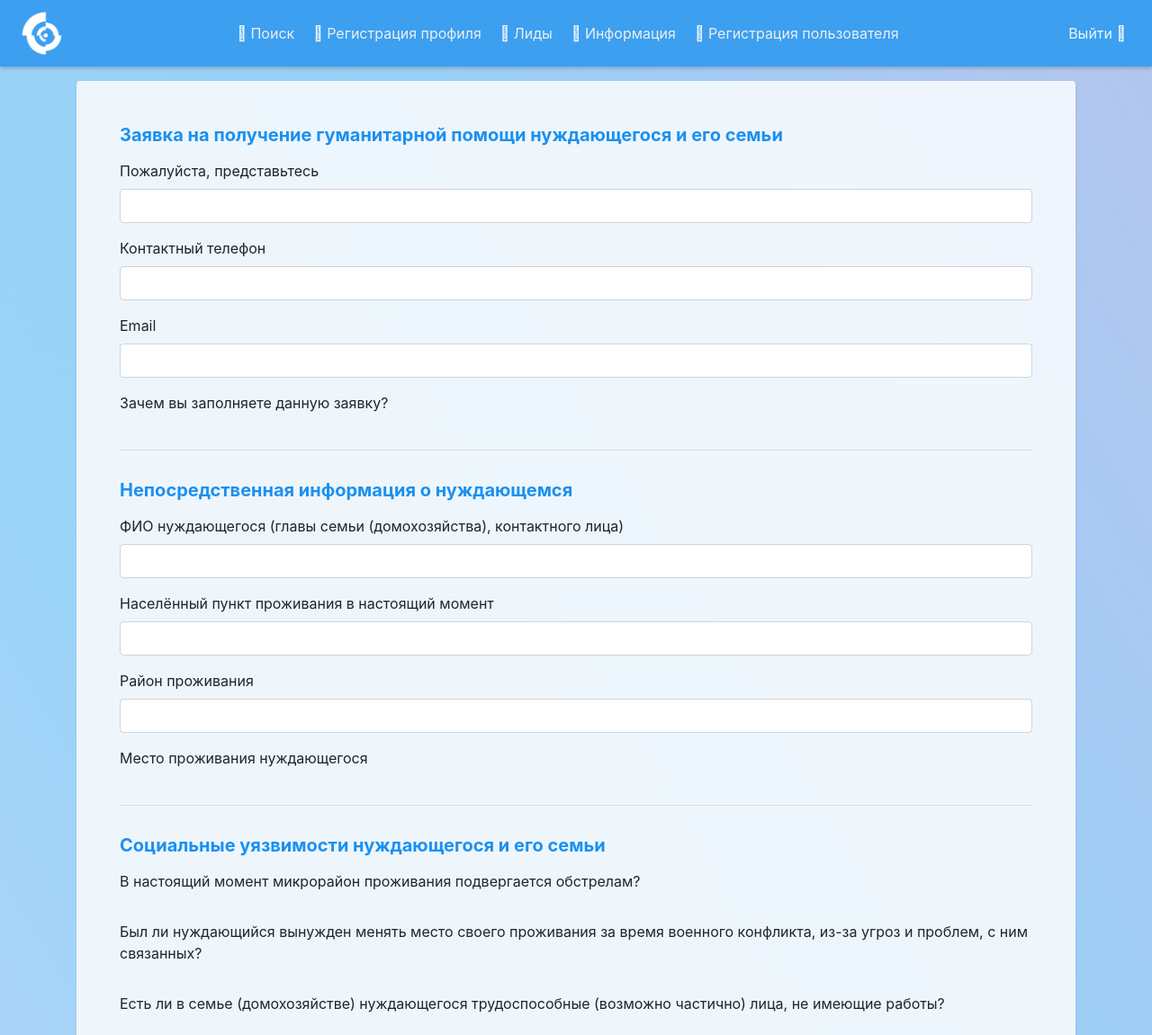
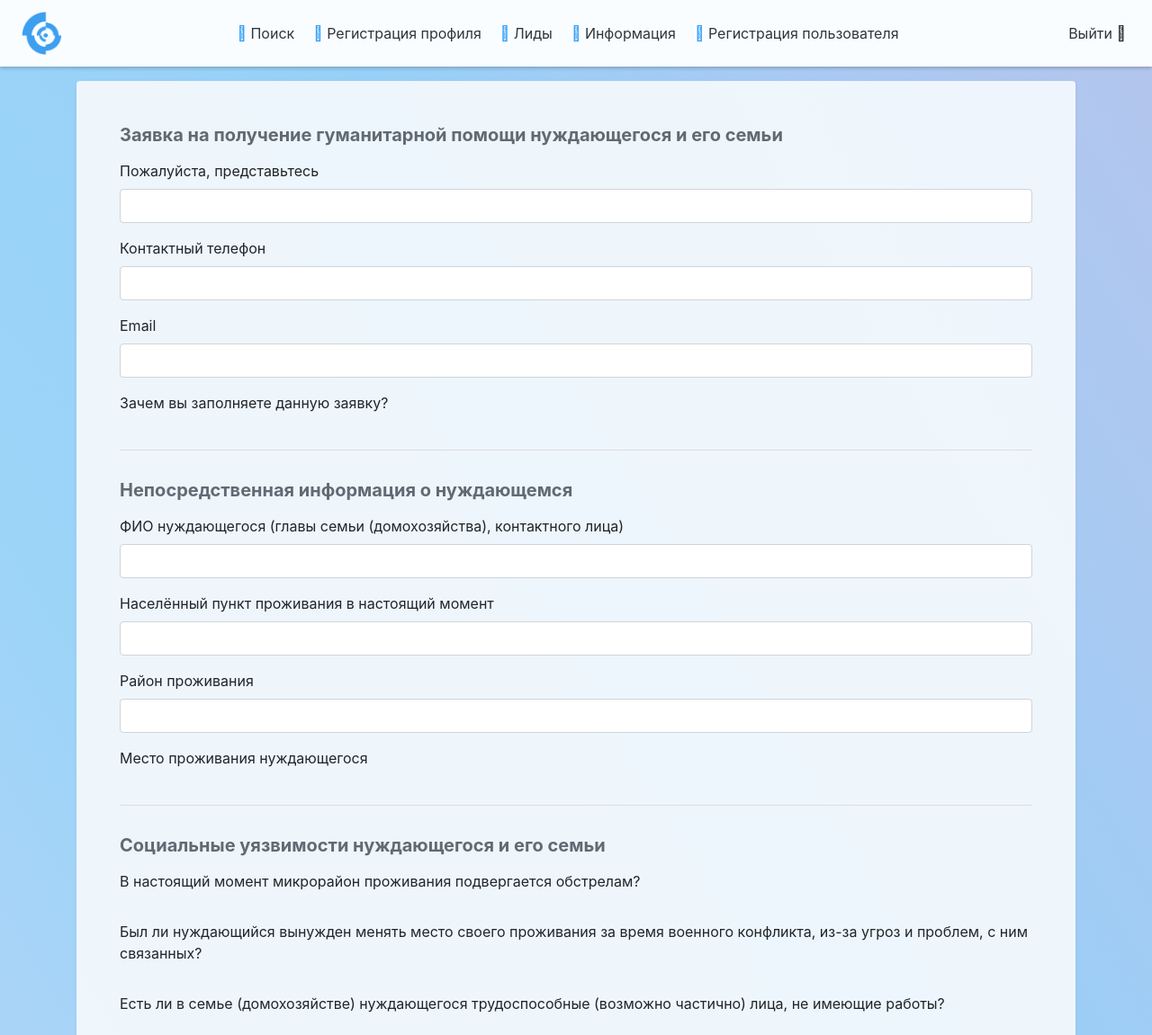
Before and after one commit to REise13/base_blag, a PHP site: page /lead/register_lead.php in a window 1280 px wide. Shown: the top 1151 px of the page at 90% size. Run offline with PHP 8.4, Linux system fonts and the light colour scheme; the visitor is signed in with stand-in values (Sample User, id 1); data that the repository does not hold is empty; some libraries are stand-ins or nearby versions.

Commit message:
update design

```diff
--- a/lead/register_lead.php
+++ b/lead/register_lead.php
@@ -13,7 +13,7 @@ require_once "../config.php";
                         <div class="col">
                             <div class="bg-form p-5 rounded shadow-sm">
                                 <form action="./add_lead.php" method="post">
-                                    <p class="font-weight-bold h5 pb-2" style="color: #1b90f0;">
+                                    <p class="font-weight-bold h5 pb-2" style="color: #3b434dc9;">
                                         Заявка на получение гуманитарной помощи нуждающегося и его семьи
                                     </p>
                                     <div class="form-group">
@@ -48,7 +48,7 @@ require_once "../config.php";
                                         </div>
                                     </div>
                                     <div class="separator"></div>
-                                    <p class="font-weight-bold h5 pb-2" style="color: #1b90f0;">
+                                    <p class="font-weight-bold h5 pb-2" style="color: #3b434dc9;">
                                         Непосредственная информация о нуждающемся
                                     </p>
                                     <div class="form-group">
@@ -85,7 +85,7 @@ require_once "../config.php";
                                         </div>
                                     </div>
                                     <div class="separator"></div>
-                                    <p class="font-weight-bold h5 pb-2" style="color: #1b90f0;">
+                                    <p class="font-weight-bold h5 pb-2" style="color: #3b434dc9;">
                                         Социальные уязвимости нуждающегося и его семьи
                                     </p>
                                     <div class="form-group">
--- a/pages.css
+++ b/pages.css
@@ -6,8 +6,8 @@
     --inputBorder: 2px solid #4ea6ee;
     --inputShadow: 0px 0px 2px #8dbde4;
     --formColor: #f6fafdea;
-    --navColor: #3c9ff0;
-    --nav-itemColor: #84bef5b6;
+    --navColor: #fafdff;
+    --nav-itemColor: #4da8f3;
     --nav-tabs-bg: #569cd4;
 }
 
@@ -22,11 +22,11 @@ nav {
 }
 
 .nav-item a i {
-    color: #ecf6fc;
+    color: #3ba2f7;
 }
 
 .navbar-light .nav-item .nav-link {
-    color: #eceff1;
+    color: #2f363b;
 }
 
 .navbar .nav-item a:hover i, .navbar .nav-item a:focus i,
@@ -149,7 +149,7 @@ input[readonly], textarea[readonly] {
 }
 
 .btn-logout, .btn-logout i{
-    color: #ecf6fc;
+    color: #2f363b;
  }
 
 .btn-logout:hover, .btn-logout:active,
```
Also changed, not shown: logoBaseBlag.png.
